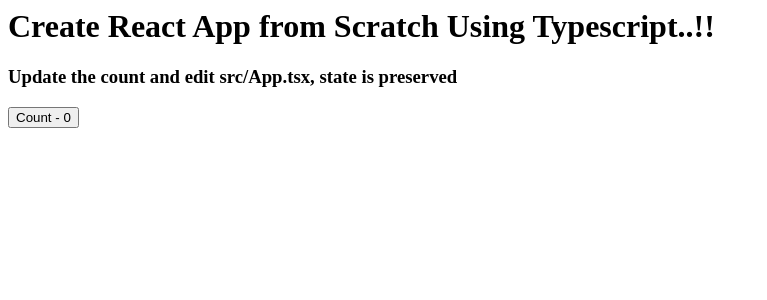
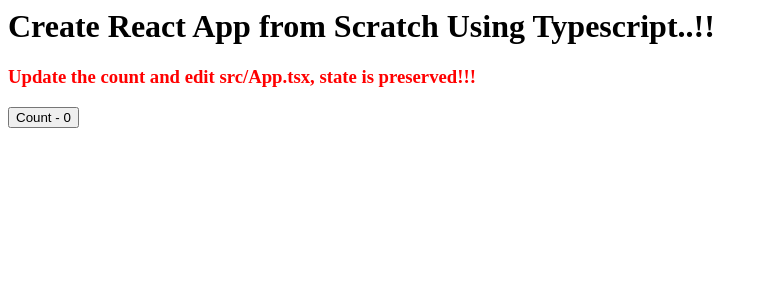
Before and after one commit to alex-a-pereira/react-typescript-boilerplate, a React app: page / in a window 1280 px wide. Shown: the top 300 px of the page, without its empty margins (0-767 px from the left). Built offline with nearby package versions, Linux system fonts and the light colour scheme.

Commit message:
feat: move files, ensure that styling works

```diff
--- a/src/App.tsx
+++ b/src/App.tsx
@@ -1,5 +1,5 @@
 import React from "react";
-import Counter from "./Counter";
+import Counter from "./components/Counter";
 const App = () => {
   return (
     <div>
--- /dev/null
+++ b/src/components/Counter.css
@@ -0,0 +1,3 @@
+.the-heading {
+  color: red;
+}
--- a/src/Counter.tsx
+++ b/src/components/Counter.tsx
@@ -1,10 +1,12 @@
 import { useState } from 'react'
 
+import './Counter.css'
+
 const Counter = () => {
-  const [count, setCount] = useState(0)
+  const [count, setCount] = useState<number>(0)
   return (
     <div>
-      <h3>Update the count and edit src/App.tsx, state is preserved</h3>
+      <h3 className='the-heading'>Update the count and edit src/App.tsx, state is preserved!!!</h3>
       <button onClick={() => setCount((c) => c + 1)}>Count - {count}</button>
     </div>
   )
```
Also changed, not shown: 1 other file (tests, documents, lock files or other folders).
